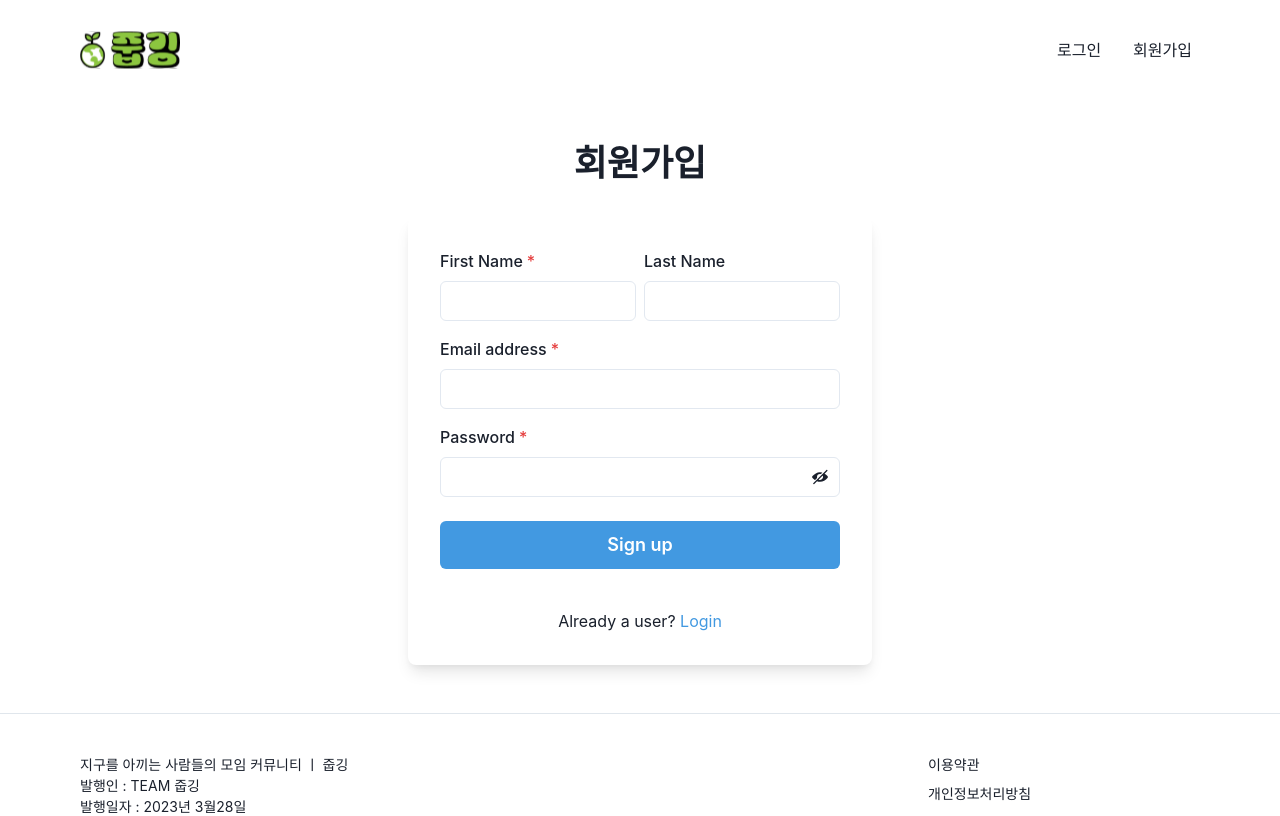
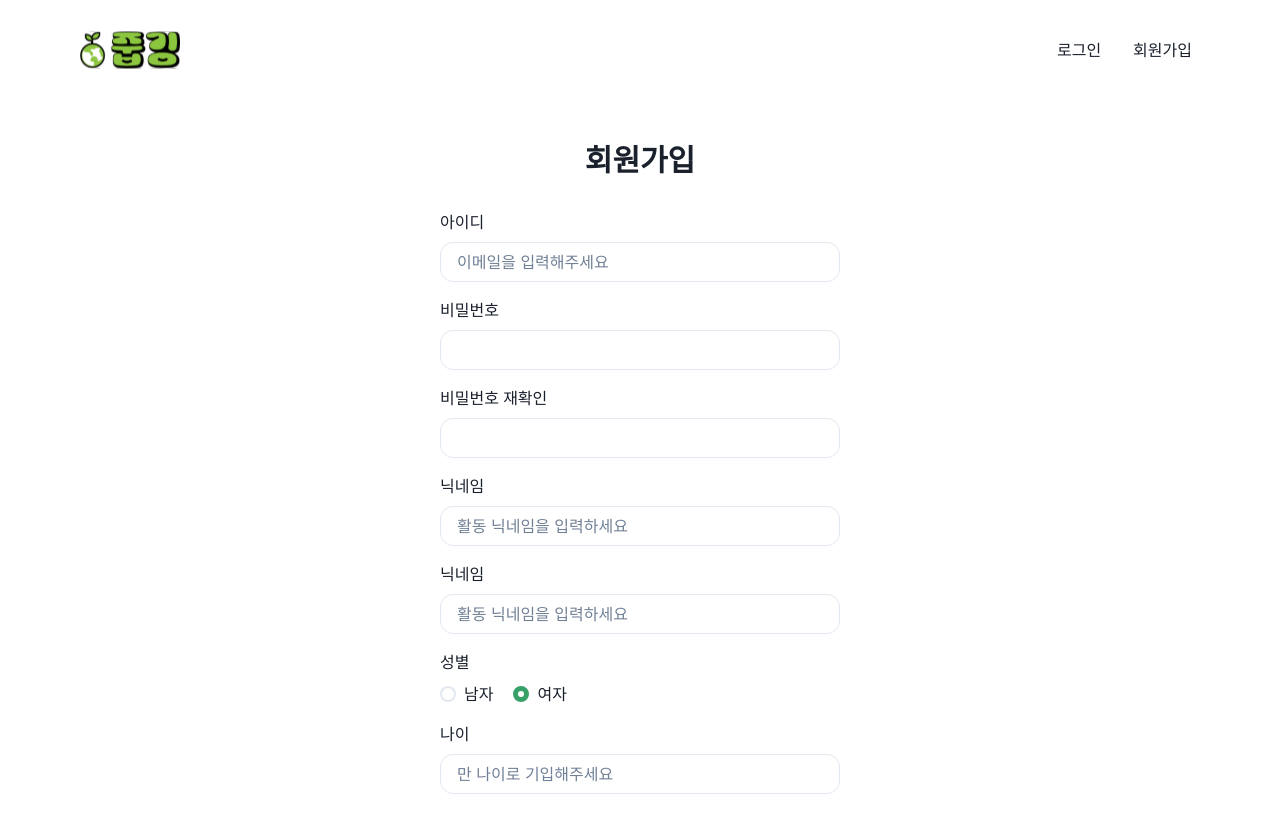
Before and after one commit to irisdew/jupging-frontend, a React (Vite) app: page /signup in a window 1280 px wide. Shown: the top 816 px of the page. Built offline with nearby package versions, Linux system fonts and the light colour scheme.

Commit message:
:sparkles: add design and ref on signup page

```diff
--- a/src/components/SignupCard.tsx
+++ b/src/components/SignupCard.tsx
@@ -1,103 +1,160 @@
+import { useState, useRef } from 'react';
 import {
   Flex,
   Box,
   FormControl,
-  FormLabel,
   Input,
-  InputGroup,
-  HStack,
-  InputRightElement,
   Stack,
   Button,
   Heading,
   Text,
   useColorModeValue,
-  Link,
+  FormLabel,
+  Radio,
+  RadioGroup,
 } from '@chakra-ui/react';
-import { useState } from 'react';
-import { ViewIcon, ViewOffIcon } from '@chakra-ui/icons';
 
 export default function SignupCard() {
-  const [showPassword, setShowPassword] = useState(false);
+  const [inputs, setInputs] = useState<any>();
+
+  const emailInput = useRef<HTMLInputElement>(null);
+  const passwordInput = useRef<HTMLInputElement>(null);
+  const passwordConfirmInput = useRef<HTMLInputElement>(null);
+  const nickNameInput = useRef<HTMLInputElement>(null);
+  const ageInput = useRef<HTMLInputElement>(null);
+
+  const onClickLoginButton = () => {
+    setInputs({
+      email: emailInput.current?.value,
+      password: passwordInput.current?.value,
+    });
+  };
 
   return (
-    // <Flex
-    //   minH={'100vh'}
-    //   align={'center'}
-    //   justify={'center'}
-    //   bg={useColorModeValue('gray.50', 'gray.800')}
-    // >
-    <Stack spacing={8} mx={'auto'} maxW={'lg'} py={12} px={6}>
+    <Flex minH={'70vh'} align={'center'} justify={'center'}>
+      <Stack spacing={8} mx={'auto'} w={400} maxW={'lg'} py={12}>
         <Stack align={'center'}>
-        <Heading fontSize={'4xl'} textAlign={'center'}>
-          회원가입
-        </Heading>
-        {/* <Text fontSize={'lg'} color={'gray.600'}>
-          to enjoy all of our cool features ✌️
+          <Heading fontSize={'3xl'}>회원가입</Heading>
+          {/* <Text fontSize={'md'} color={'gray.600'}>
+            가입하신 이메일 주소로 로그인하세요.
           </Text> */}
         </Stack>
-      <Box
-        rounded={'lg'}
-        bg={useColorModeValue('white', 'gray.700')}
-        boxShadow={'lg'}
-        p={8}
+        <Box rounded={'lg'} bg={useColorModeValue('white', 'gray.700')}>
+          <Stack spacing={4}>
+            <FormControl id="email">
+              <FormLabel>아이디</FormLabel>
+              <Input
+                type="text"
+                placeholder="이메일을 입력해주세요"
+                borderRadius={13}
+                focusBorderColor={'#8CC63F'}
+                ref={emailInput}
+              />
+            </FormControl>
+            <FormControl id="password">
+              <FormLabel>비밀번호</FormLabel>
+              <Input
+                type="password"
+                borderRadius={13}
+                focusBorderColor={'#8CC63F'}
+                ref={passwordInput}
+              />
+            </FormControl>
+            <FormControl id="password">
+              <FormLabel>비밀번호 재확인</FormLabel>
+              <Input
+                type="password"
+                borderRadius={13}
+                focusBorderColor={'#8CC63F'}
+                ref={passwordConfirmInput}
+              />
+            </FormControl>
+            <FormControl id="password">
+              <FormLabel>닉네임</FormLabel>
+              <Input
+                type="text"
+                borderRadius={13}
+                focusBorderColor={'#8CC63F'}
+                placeholder="활동 닉네임을 입력하세요"
+                ref={nickNameInput}
+              />
+            </FormControl>
+            <FormControl id="nickname">
+              <FormLabel>닉네임</FormLabel>
+              <Input
+                type="text"
+                borderRadius={13}
+                focusBorderColor={'#8CC63F'}
+                placeholder="활동 닉네임을 입력하세요"
+                ref={nickNameInput}
+              />
+            </FormControl>
+            <FormControl id="gender">
+              <FormLabel>성별</FormLabel>
+              <RadioGroup defaultValue="2">
+                <Stack spacing={5} direction="row">
+                  <Radio colorScheme="green" value="1">
+                    남자
+                  </Radio>
+                  <Radio colorScheme="green" value="2">
+                    여자
+                  </Radio>
+                </Stack>
+              </RadioGroup>
+            </FormControl>
+            <FormControl id="age">
+              <FormLabel>나이</FormLabel>
+              <Input
+                type="number"
+                borderRadius={13}
+                focusBorderColor={'#8CC63F'}
+                placeholder="만 나이로 기입해주세요"
+                ref={ageInput}
+              />
+            </FormControl>
+            {/* <FormControl id="phoneNumber">
+              <FormLabel>휴대전화</FormLabel>
+              <Input
+                type="number"
+                borderRadius={13}
+                focusBorderColor={'#8CC63F'}
+                placeholder="전화번호를 입력하세요"
+                ref={phoneNumberInput}
+              />
+            </FormControl> */}
+            {/* <FormControl id="phoneNumber">
+              <FormLabel>휴대전화</FormLabel>
+              <Input
+                type="number"
+                borderRadius={13}
+                focusBorderColor={'#8CC63F'}
+                placeholder="전화번호를 입력하세요"
+                ref={phoneNumberInput}
+              />
+            </FormControl> */}
+            <Stack spacing={5}>
+              <Stack
+                direction={{ base: 'column', sm: 'row' }}
+                align={'start'}
+                justify={'space-between'}
               >
-        <Stack spacing={4}>
-          <HStack>
-            <Box>
-              <FormControl id="firstName" isRequired>
-                <FormLabel>First Name</FormLabel>
-                <Input type="text" />
-              </FormControl>
-            </Box>
-            <Box>
-              <FormControl id="lastName">
-                <FormLabel>Last Name</FormLabel>
-                <Input type="text" />
-              </FormControl>
-            </Box>
-          </HStack>
-          <FormControl id="email" isRequired>
-            <FormLabel>Email address</FormLabel>
-            <Input type="email" />
-          </FormControl>
-          <FormControl id="password" isRequired>
-            <FormLabel>Password</FormLabel>
-            <InputGroup>
-              <Input type={showPassword ? 'text' : 'password'} />
-              <InputRightElement h={'full'}>
+                {/* <Checkbox>Remember me</Checkbox> */}
+              </Stack>
               <Button
-                  variant={'ghost'}
-                  onClick={() =>
-                    setShowPassword((showPassword) => !showPassword)
-                  }
-                >
-                  {showPassword ? <ViewIcon /> : <ViewOffIcon />}
-                </Button>
-              </InputRightElement>
-            </InputGroup>
-          </FormControl>
-          <Stack spacing={10} pt={2}>
-            <Button
-              loadingText="Submitting"
-              size="lg"
-              bg={'blue.400'}
+                bg={'#8CC63F'}
                 color={'white'}
                 _hover={{
-                bg: 'blue.500',
+                  bg: '#BAEB7A',
                 }}
+                borderRadius={13}
+                onClick={onClickLoginButton}
               >
-              Sign up
+                로그인
               </Button>
-          </Stack>
-          <Stack pt={6}>
-            <Text align={'center'}>
-              Already a user? <Link color={'blue.400'}>Login</Link>
-            </Text>
             </Stack>
           </Stack>
         </Box>
       </Stack>
-    // </Flex>
+    </Flex>
   );
 }
```
Lines whose indentation alone changed are shown as unchanged.
